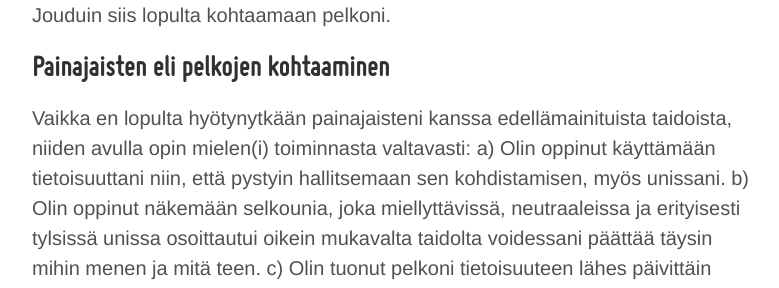
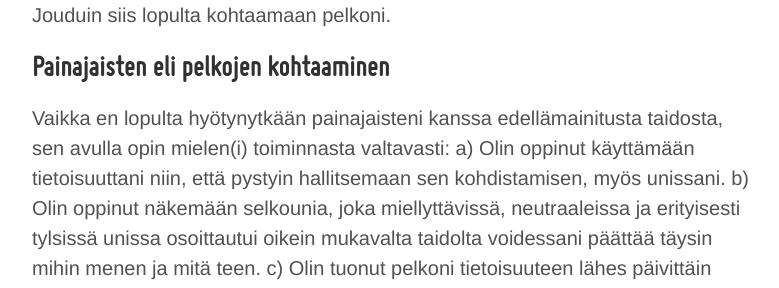
Before and after one commit to niinapiira/neppari.net, a Jekyll site: the page built from _posts/2016-09-26-unien-hyodyntaminen-tunnetyoskentelyssa-filename.md, in a window 1280 px wide and 900 px high, scrolled down 2987 px. Shown: the part 153-441 px from the top of the window, without its empty margins (248-1027 px from the left). Built offline with Jekyll 4.4.1, drawn with Linux system fonts in a browser that asks for light colours; some of the changed text lies outside the part shown.

Commit message:
Update 2016-09-26-unien-hyodyntaminen-tunnetyoskentelyssa-filename.md

```diff
--- a/_posts/2016-09-26-unien-hyodyntaminen-tunnetyoskentelyssa-filename.md
+++ b/_posts/2016-09-26-unien-hyodyntaminen-tunnetyoskentelyssa-filename.md
@@ -35,7 +35,7 @@ Jouduin siis lopulta kohtaamaan pelkoni.
 
 ## Painajaisten eli pelkojen kohtaaminen
 
-Vaikka en lopulta hyötynytkään  painajaisteni kanssa edellämainituista taidoista, niiden avulla opin mielen(i) toiminnasta valtavasti:
+Vaikka en lopulta hyötynytkään painajaisteni kanssa edellämainitusta taidosta, sen avulla opin mielen(i) toiminnasta valtavasti:
 a) Olin oppinut käyttämään tietoisuuttani niin, että pystyin hallitsemaan sen kohdistamisen, myös unissani.
 b) Olin oppinut näkemään selkounia, joka miellyttävissä, neutraaleissa ja erityisesti tylsissä unissa osoittautui oikein mukavalta taidolta voidessani päättää täysin mihin menen ja mitä teen.
 c) Olin tuonut pelkoni tietoisuuteen lähes päivittäin ajattelemalla niitä, jolloin käsitelin niitä aktiivisesti ja työskentelin näiden vaikeiden tunteitteni kanssa.
```
